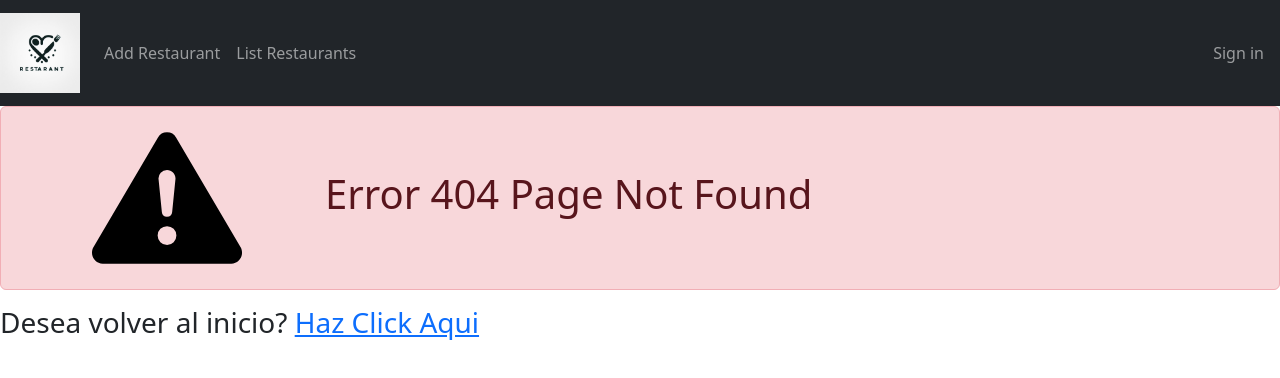
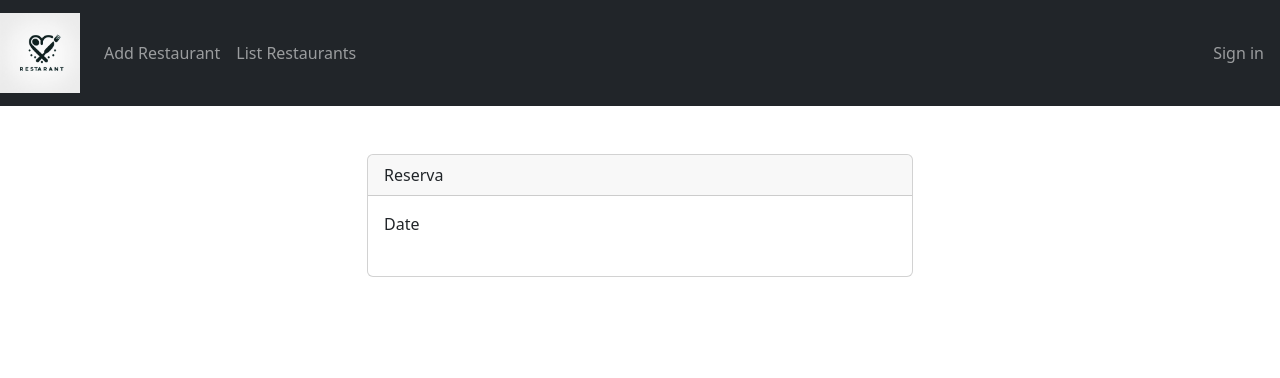
Before and after one commit to CamilaCorigliano/TPFinalUTN, an Angular app: page /reserve/1 in a window 1280 px wide. Before the commit this address had no page. Shown: the top 378 px of the page. Built offline with nearby package versions, Linux system fonts and the light colour scheme.

Commit message:
id restaurante manejo en resrvas

```diff
--- a/src/app/app-routing.module.ts
+++ b/src/app/app-routing.module.ts
@@ -8,17 +8,18 @@ import { PageLogoutComponent } from './components/page-logout/page-logout.compon
 import { RegisterAddComponent } from './components/register-add/register-add.component';
 import { RestaurantListComponent } from './components/restaurant/restaurant-list/restaurant-list.component';
 import { RestaurantViewComponent } from './components/restaurant/restaurant-view/restaurant-view.component';
-import { PageReservationComponent } from './components/page-reservation/page-reservation.component';
+import { PageReservationComponent } from 'src/app/components/page-reservation/page-reservation.component';
 
 const appRoutes: Routes = [
   { path: 'login', component: PageLoginComponent },
   { path: 'register', component: RegisterAddComponent },
   { path: 'view-restaurant/:id', component: RestaurantViewComponent },
+  { path: 'reserve/:id', component: PageReservationComponent},
   { path: 'logout', component:  PageLogoutComponent},
   { path: 'list-restaurants', component:  RestaurantListComponent},
   { path: '', redirectTo: '/list-restaurants', pathMatch: 'full' },
   { path: '**', component : PageNotFoundComponent },
-  { path: 'reservation', component: PageReservationComponent}
+
 ];
 
 @NgModule({
--- a/src/app/app.module.ts
+++ b/src/app/app.module.ts
@@ -31,7 +31,7 @@ import { PageReservationComponent } from './components/page-reservation/page-res
     PageFiltersComponent,
     NameFilterPipe,
     RestaurantViewComponent,
-    PageReservationComponent
+    PageReservationComponent,
   ],
   imports: [
     BrowserModule,
--- a/src/app/components/page-reservation/page-reservation.component.html
+++ b/src/app/components/page-reservation/page-reservation.component.html
@@ -3,6 +3,13 @@
         <div class="col-md-6">
             <div class="card">
                 <div class="card-header">Reserva</div>
+                <div class="card-body">
+                    <form [formGroup]="reservationForm" (submit)="onSubmit()">
+                        <div class="mb-3">
+                            <label for="date" class="form-label">Date</label>
+                        </div>
+                    </form>
+                </div>
             </div>
         </div>
     </div>
--- a/src/app/components/page-reservation/page-reservation.component.ts
+++ b/src/app/components/page-reservation/page-reservation.component.ts
@@ -1,4 +1,6 @@
 import { Component } from '@angular/core';
+import { FormControl, FormGroup } from '@angular/forms';
+import { ActivatedRoute, Router } from '@angular/router';
 
 
 
@@ -8,11 +10,20 @@ import { Component } from '@angular/core';
   styleUrls: ['./page-reservation.component.css']
 })
 export class PageReservationComponent {
-  constructor(){}
-  ngOnInit(){
-  }
-  ngOnsumit(){
-
-  }
+  constructor(private route: ActivatedRoute){}
+  reservationForm = new FormGroup({
+    date: new FormControl(''),
+    res_size: new FormControl(''),
+    comment: new FormControl('')
+  })
+ngOnInit(){
+  this.route.params.subscribe(params =>{
+    const restaurantId = params['id'];
+    console.log(restaurantId)
+  })
+}
+onSubmit() {
 
 }
+
+}
--- a/src/app/components/restaurant/restaurant-view/restaurant-view.component.html
+++ b/src/app/components/restaurant/restaurant-view/restaurant-view.component.html
@@ -5,7 +5,7 @@
           <div class="card-body">
             <h5 class="card-title">{{ restaurant.name }}</h5>
             <p class="card-text">{{ restaurant.adress }}</p>
-            <button class="btn btn-primary btn-lg">Hacer una Reserva</button>
+            <button [routerLink]="['/reserve', restaurant.id]" class="btn btn-primary btn-lg">Hacer una Reserva</button>
           </div>
         </div>
       </div>
```
